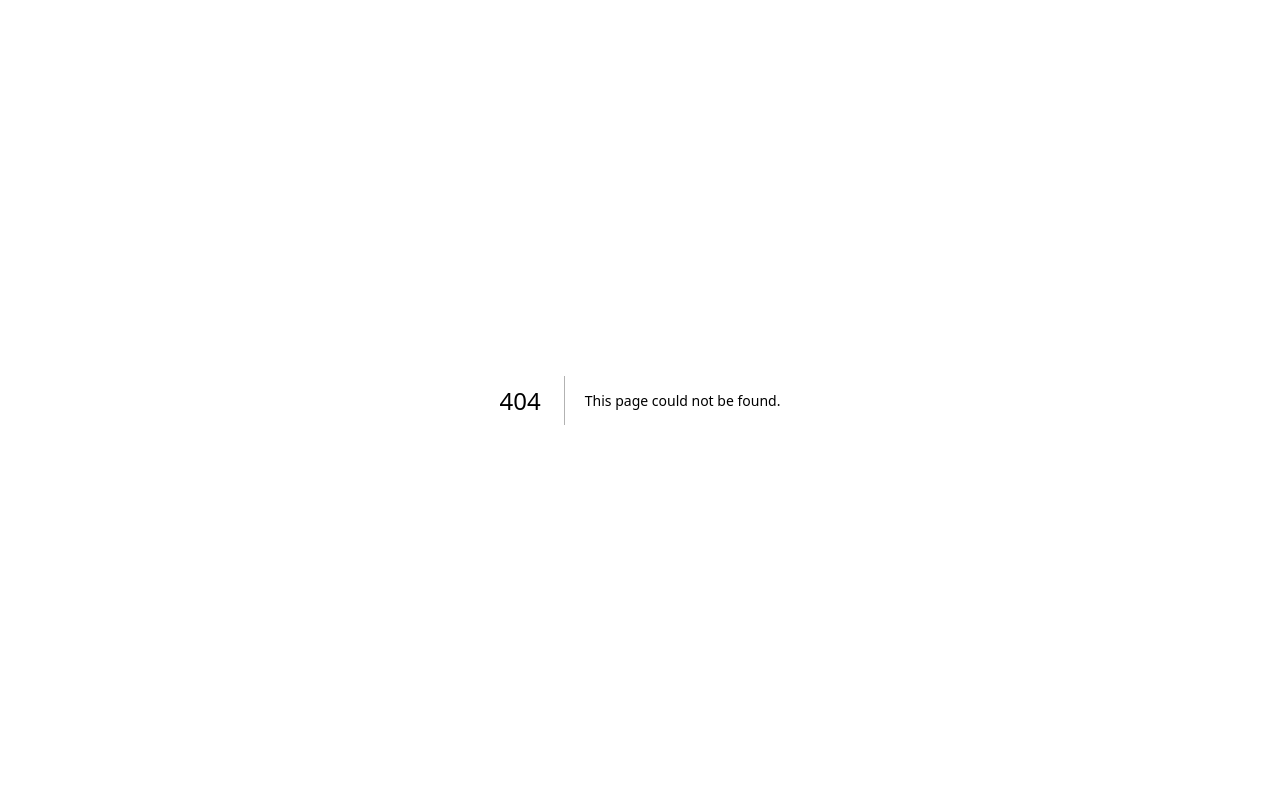
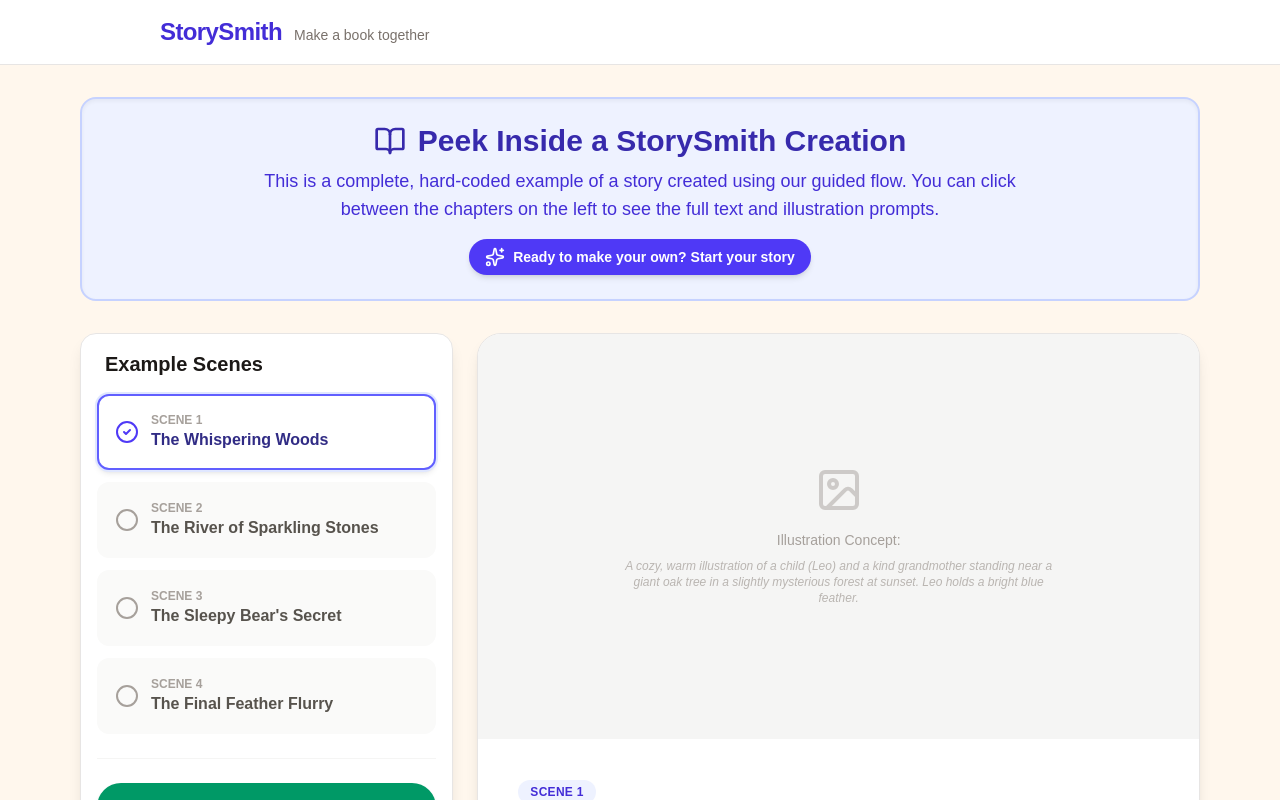
Before and after one commit to Pahladine/storysmith-mvp-v4, a Next.js app: page /example in a window 1280 px wide. Before the commit this address had no page. Shown: the top 800 px of the page. Built offline with nearby package versions, Linux system fonts and the light colour scheme.

Commit message:
Add static /example demo story page

```diff
--- /dev/null
+++ b/pages/example.tsx
@@ -0,0 +1,115 @@
+import React, { useState } from 'react';
+import { Layout } from '../components/layout/Layout';
+import { Button } from '../components/ui/Button';
+import { SceneList } from '../components/story/SceneList';
+import { StoryPreviewPanel } from '../components/story/StoryPreviewPanel';
+import { BookOpen, Sparkles, ArrowLeft } from 'lucide-react';
+import { StoryScene } from '../lib/models/types'; // Using existing type
+
+// --- HARDCODED DEMO DATA ---
+const exampleScenes: StoryScene[] = [
+  {
+    id: "scene-1",
+    index: 1,
+    title: "The Whispering Woods",
+    summary: "Leo and Grandma find a magical feather near the old oak tree.",
+    text: "Little Leo held Grandma's hand tightly as they stepped into the Whispering Woods. The leaves rustled secrets above them. Near the big, old oak tree, they spotted something shimmering: a bright blue feather. 'It must belong to a very special bird,' Grandma whispered, and Leo tucked the feather safely into his pocket.",
+    illustrationPrompt: "A cozy, warm illustration of a child (Leo) and a kind grandmother standing near a giant oak tree in a slightly mysterious forest at sunset. Leo holds a bright blue feather.",
+  },
+  {
+    id: "scene-2",
+    index: 2,
+    title: "The River of Sparkling Stones",
+    summary: "They follow a hidden path to a river where the stones glitter.",
+    text: "Following a path only known to squirrels and grandmothers, they arrived at the River of Sparkling Stones. The water was clear, and the smooth river rocks shone like tiny jewels. Leo dipped the blue feather in the water, and suddenly, the rocks around them glowed brighter, humming a quiet, happy song.",
+    illustrationPrompt: "An illustration showing a shallow river with clear water and colorful, glittering stones. Leo and Grandma are sitting on the bank, looking amazed at the glowing stones. Soft fantasy lighting.",
+  },
+  {
+    id: "scene-3",
+    index: 3,
+    title: "The Sleepy Bear's Secret",
+    summary: "They meet a friendly, sleepy bear who needs help finding his honey.",
+    text: "Further along, they found a very large, very sleepy bear snoring by a giant log. He wasn't scary at all, just groggy. 'Excuse me, Mr. Bear,' Grandma said gently. The bear blinked. He explained in a low rumble that he had lost his jar of Midnight Honey. Leo, feeling brave, promised to help the friendly giant.",
+    illustrationPrompt: "A large, friendly cartoon bear yawning next to a log. Leo and Grandma are standing respectfully nearby, looking thoughtful. Warm, gentle lighting.",
+  },
+  {
+    id: "scene-4",
+    index: 4,
+    title: "The Final Feather Flurry",
+    summary: "The magical feather guides them to the missing honey.",
+    text: "Leo remembered the blue feather. He took it out, and it began to spin, pulling him towards a small cave. Inside, tucked safely away, was a jar of dark, glittering honey. They carried it back to the bear, who was overjoyed. The bear gave Leo a big, soft hug, and the blue feather floated up high, shimmering goodbye.",
+    illustrationPrompt: "Leo and Grandma handing a large jar of honey to the grateful, smiling bear. The blue feather is floating away into the sky. Scene is cozy and joyful.",
+  },
+];
+
+const ExamplePage: React.FC = () => {
+  const [selectedSceneId, setSelectedSceneId] = useState<string>(exampleScenes[0].id);
+
+  const activeScene = exampleScenes.find(s => s.id === selectedSceneId) || exampleScenes[0];
+
+  // No-op function for the StoryPreviewPanel, as this is a static demo
+  const handleNoRegenerate = (sceneId: string) => {
+    console.log(`Demo: Cannot regenerate scene ${sceneId}. This is a read-only example.`);
+    // Optionally show a quick notification here if a Notification component were provided, but we skip for maximum constraint adherence.
+  };
+
+  return (
+    <Layout title="Example Story – StorySmith">
+      <div className="max-w-6xl mx-auto px-4 py-8">
+        {/* Header and Explanation */}
+        <div className="bg-indigo-50 border-indigo-200 border-2 p-6 rounded-2xl mb-8 text-center shadow-inner">
+          <h1 className="text-3xl font-extrabold text-indigo-800 flex items-center justify-center">
+            <BookOpen className="h-8 w-8 mr-3"/>
+            Peek Inside a StorySmith Creation
+          </h1>
+          <p className="text-lg text-indigo-700 mt-2 max-w-3xl mx-auto">
+            This is a complete, hard-coded example of a story created using our guided flow. You can click between the chapters on the left to see the full text and illustration prompts.
+          </p>
+          <div className="mt-4">
+            <Button href="/start" size="sm" variant="primary">
+              <Sparkles className="h-5 w-5 mr-2" />
+              Ready to make your own? Start your story
+            </Button>
+          </div>
+        </div>
+
+        {/* Story Builder Layout */}
+        <div className="flex-grow flex flex-col md:flex-row w-full gap-6">
+          <div className="w-full md:w-1/3 flex-shrink-0">
+            {/* Scene List Card */}
+            <div className="bg-white p-4 rounded-2xl border border-stone-200 sticky top-24 shadow-lg">
+              <h3 className="font-bold text-stone-900 mb-4 px-2 text-xl">Example Scenes</h3>
+              <SceneList
+                scenes={exampleScenes}
+                selectedId={activeScene.id}
+                onSelect={setSelectedSceneId}
+              />
+              <div className="mt-6 pt-6 border-t border-stone-100">
+                <Button href="/start" className="w-full" variant="secondary">
+                    <ArrowLeft className="ml-2 h-5 w-5"/> Go Back to Start
+                </Button>
+              </div>
+            </div>
+          </div>
+          <div className="w-full md:w-2/3">
+            {/* Scene Preview Panel */}
+            <StoryPreviewPanel
+              scene={activeScene}
+              isRegenerating={false}
+              onRegenerate={handleNoRegenerate}
+            />
+          </div>
+        </div>
+
+        <div className="mt-12 text-center">
+            <Button href="/start" size="lg" variant="primary">
+                <Sparkles className="h-6 w-6 mr-3" />
+                Start My Own Story Now!
+            </Button>
+        </div>
+      </div>
+    </Layout>
+  );
+};
+
+export default ExamplePage;
```
